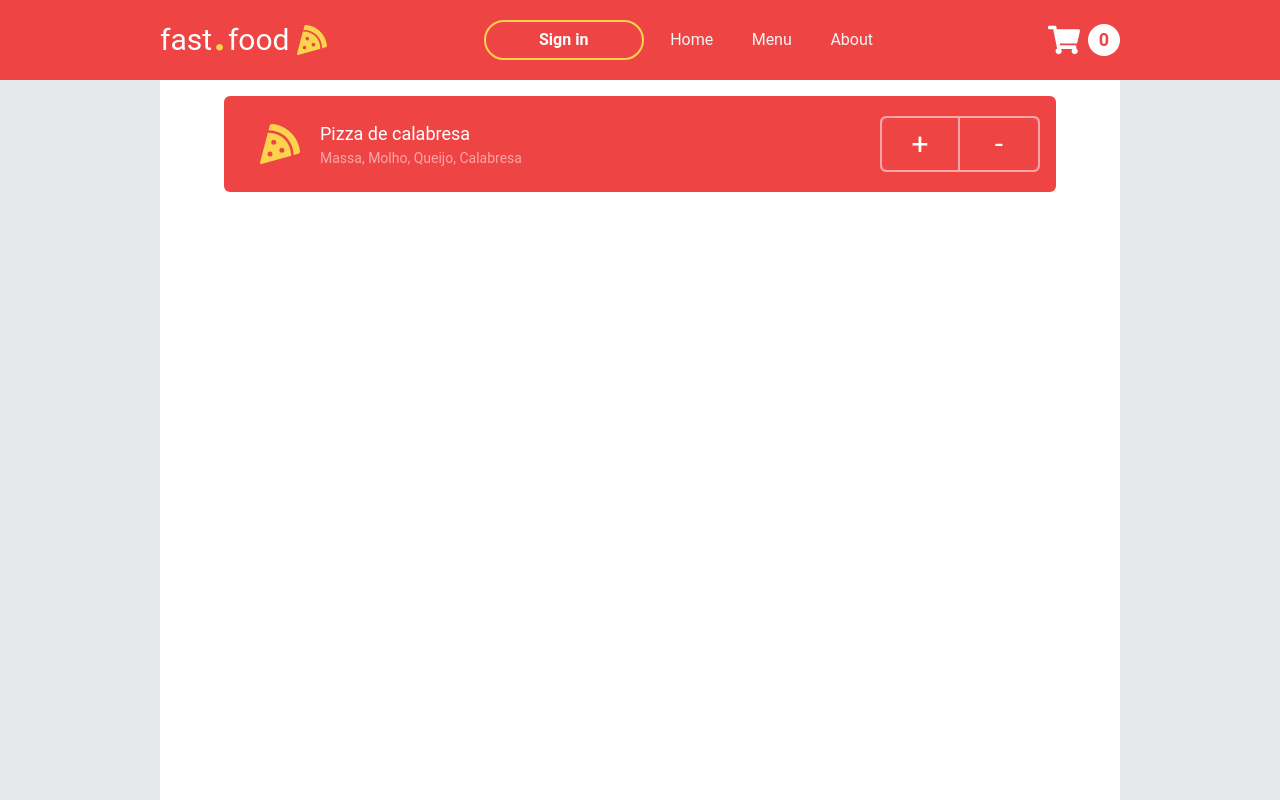
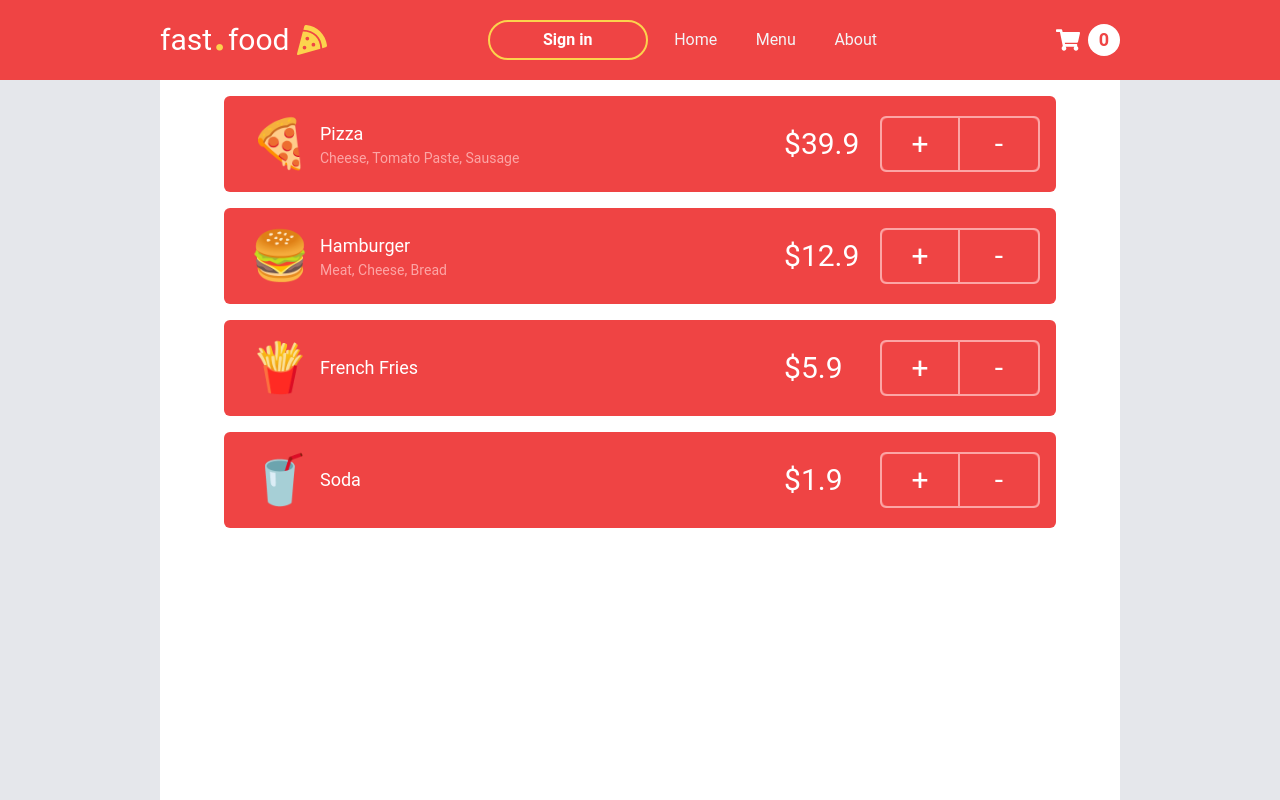
Before and after one commit to palenquer/emoji.food, a Next.js app: page /menu in a window 1280 px wide. Built offline with nearby package versions, Linux system fonts and the light colour scheme.

Commit message:
added next api routes to menu page consume

```diff
--- /dev/null
+++ b/data/menu.ts
@@ -0,0 +1,28 @@
+export const menu = [
+  {
+    id: 0,
+    icon: "🍕",
+    name: "Pizza",
+    ingredients: "Cheese, Tomato Paste, Sausage",
+    price: 39.9,
+  },
+  {
+    id: 1,
+    icon: "🍔",
+    name: "Hamburger",
+    ingredients: "Meat, Cheese, Bread",
+    price: 12.9,
+  },
+  {
+    id: 2,
+    icon: "🍟",
+    name: "French Fries",
+    price: 5.9,
+  },
+  {
+    id: 3,
+    icon: "🥤",
+    name: "Soda",
+    price: 1.9,
+  },
+];
--- a/src/components/Header/index.tsx
+++ b/src/components/Header/index.tsx
@@ -36,7 +36,7 @@ export function Header({ onClick }: HeaderProps) {
         </div>
 
         <button type="button" className="flex gap-2 items-center">
-          <FaShoppingCart className="w-8 h-8" />
+          <FaShoppingCart className="w-6 h-6" />
 
           <div className="bg-white w-8 h-8 rounded-full flex items-center justify-center">
             <h3 className="text-red-500 font-bold">0</h3>
--- /dev/null
+++ b/src/pages/api/menu/[menuId].ts
@@ -0,0 +1,8 @@
+import { menu } from "../../../../data/menu";
+
+export default function handler(req, res) {
+  const { menuId } = req.query;
+  const menuItem = menu.find((item) => item.id === parseInt(menuId));
+
+  res.status(200).json(menuItem);
+}
--- /dev/null
+++ b/src/pages/api/menu/index.ts
@@ -0,0 +1,7 @@
+import { NextApiRequest, NextApiResponse } from "next";
+import { menu } from "../../../../data/menu";
+
+export default function handler(request: NextApiRequest, response: NextApiResponse) {
+
+  return response.status(200).json(menu);
+};
--- a/src/pages/menu.tsx
+++ b/src/pages/menu.tsx
@@ -1,30 +1,59 @@
 import Head from "next/head";
 import { FaPizzaSlice } from "react-icons/fa";
+import { useState } from "react";
+import { useEffect } from "react";
 
-export default function menu() {
+interface ItemsMenu {
+  id: number;
+  icon: string;
+  name: string;
+  ingredients?: string;
+  price: number;
+}
+
+export default function Menu() {
+  const [menu, setMenu] = useState([]);
+
+  useEffect(() => {
+    const fetchMenu = async () => {
+      const response = await fetch("/api/menu");
+      const data = await response.json();
+      setMenu(data);
+    };
+
+    fetchMenu();
+  }, []);
+
   return (
     <>
       <Head>
-        <title>Home | fast.food</title>
+        <title>Menu | fast.food</title>
         <link rel="icon" href="/favicon.ico" />
       </Head>
-
       <main className="mx-auto container px-4 lg:px-40 flex flex-col flex-grow overflow-hidden">
         <div className="bg-white flex flex-col md:flex-row h-full items-center p-4 md:px-16 justify-around">
-          <section className="h-full w-full flex-col overflow-y-auto grid grid-flow-row auto-rows-auto gap-4 scrollbar-hide">
-            <div className="h-60 md:h-24 w-full bg-red-500 rounded-md text-white p-4 flex flex-col md:flex-row items-center justify-between">
+          <section className="h-full w-full flex flex-col overflow-y-auto scrollbar-hide gap-4">
+            {menu.map((item: ItemsMenu) => {
+              return (
+                <div
+                  key={item.id}
+                  className="h-60 md:h-24 w-full bg-red-500 rounded-md text-white p-4 flex flex-col md:flex-row items-center justify-between"
+                >
                   <div className="flex flex-col md:flex-row items-center justify-center w-auto mb-4 md:mb-0">
                     <div className="w-20 h-20 md:h-full flex items-center justify-center">
-                  <FaPizzaSlice className="w-10 h-10 text-yellow-300" />
+                      <h1 className="text-5xl">{item.icon}</h1>
                     </div>
 
                     <div>
-                  <h1 className="text-lg">Pizza de calabresa</h1>
+                      <h1 className="text-lg">{item.name}</h1>
                       <h3 className="text-red-300 text-sm">
-                    Massa, Molho, Queijo, Calabresa
+                        {item.ingredients}
                       </h3>
                     </div>
                   </div>
+
+                  <div className="flex items-center gap-4">
+                    <h1 className="text-3xl w-20">${item.price}</h1>
 
                     <div className="w-40 bg-red-400 h-14 rounded-md flex justify-between items-center border-2 border-red-300">
                       <button className="h-full w-20 bg-red-500 rounded-l-md text-3xl hover:bg-red-400 border-r-2 border-red-300">
@@ -36,6 +65,9 @@ export default function menu() {
                       </button>
                     </div>
                   </div>
+                </div>
+              );
+            })}
           </section>
         </div>
       </main>
```
Also changed, not shown: tsconfig.json (+3 -13 lines). Lines whose indentation alone changed are shown as unchanged.
